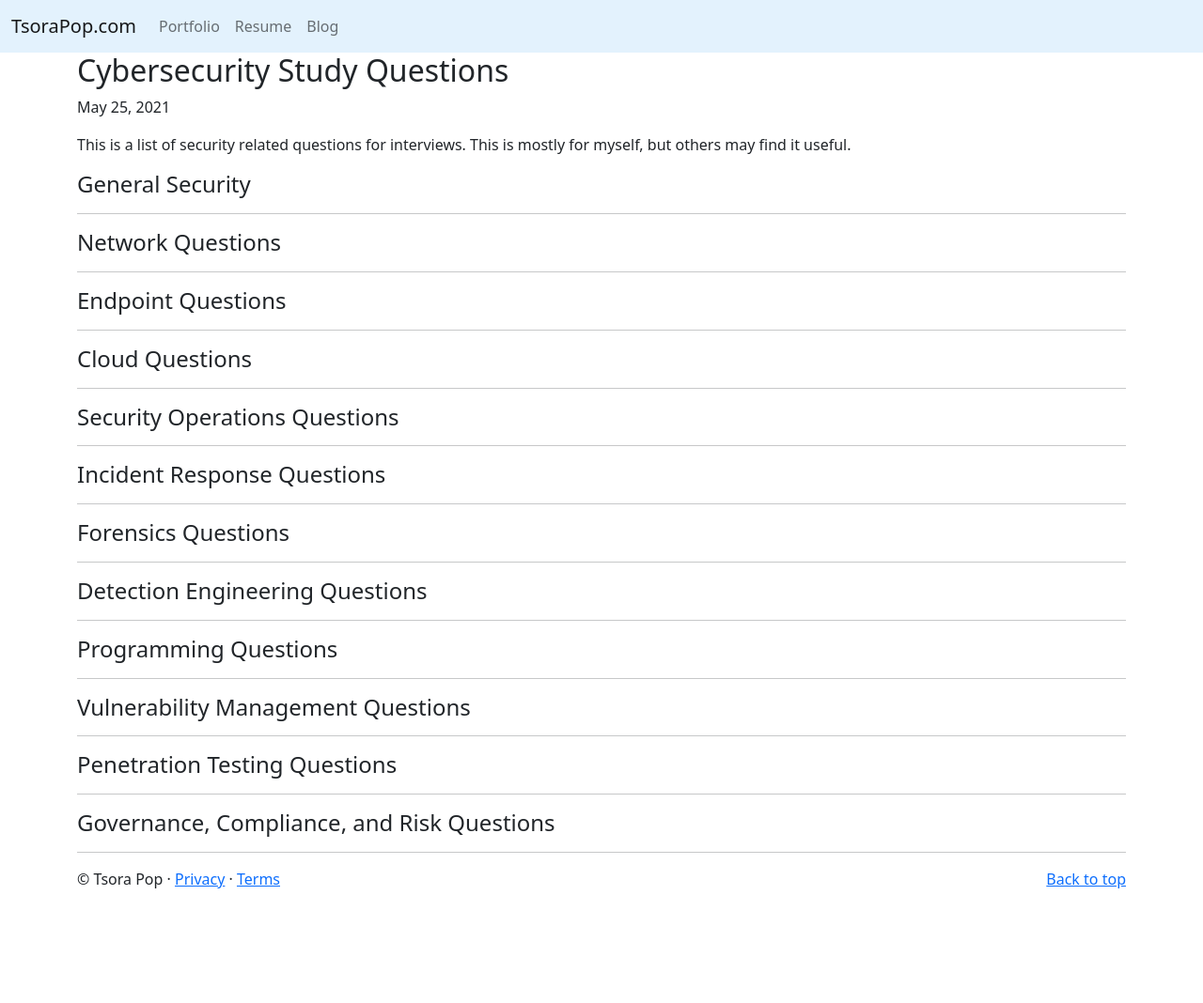
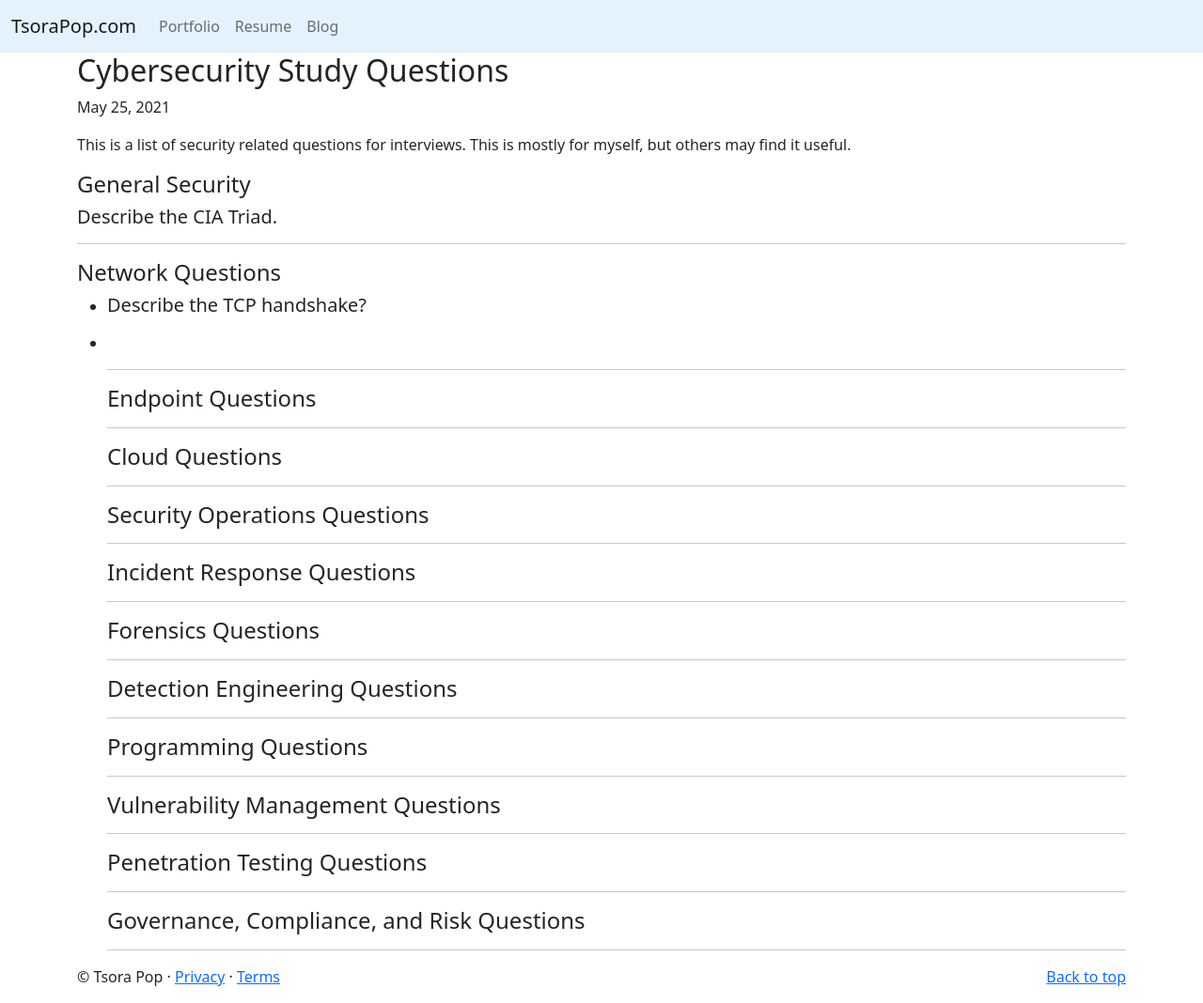
Before and after one commit to Tsora-Pop/Tsora-Pop.github.io, a Jekyll site: the page built from _posts/2021-05-25-Cybersecurity-Study-Questions.html, in a window 1280 px wide and 1068 px high. Shown: the whole window at 94% size. Built offline with Jekyll 4.4.1, drawn with Linux system fonts in a browser that asks for light colours.

Commit message:
Update 2021-05-25-Cybersecurity-Study-Questions.html

```diff
--- a/_posts/2021-05-25-Cybersecurity-Study-Questions.html
+++ b/_posts/2021-05-25-Cybersecurity-Study-Questions.html
@@ -12,8 +12,13 @@ excerpt_separator: <!--more-->
           may find it useful.</p>
         <!--more-->
         <h4>General Security</h4>
+          <h5>Describe the CIA Triad.
         <hr>
         <h4>Network Questions</h4>
+        <ul>
+          <li><h5>Describe the TCP handshake?</h5></li>
+          <li><p></p></li>
+
         <hr>
         <h4>Endpoint Questions</h4>
         <hr>
```
